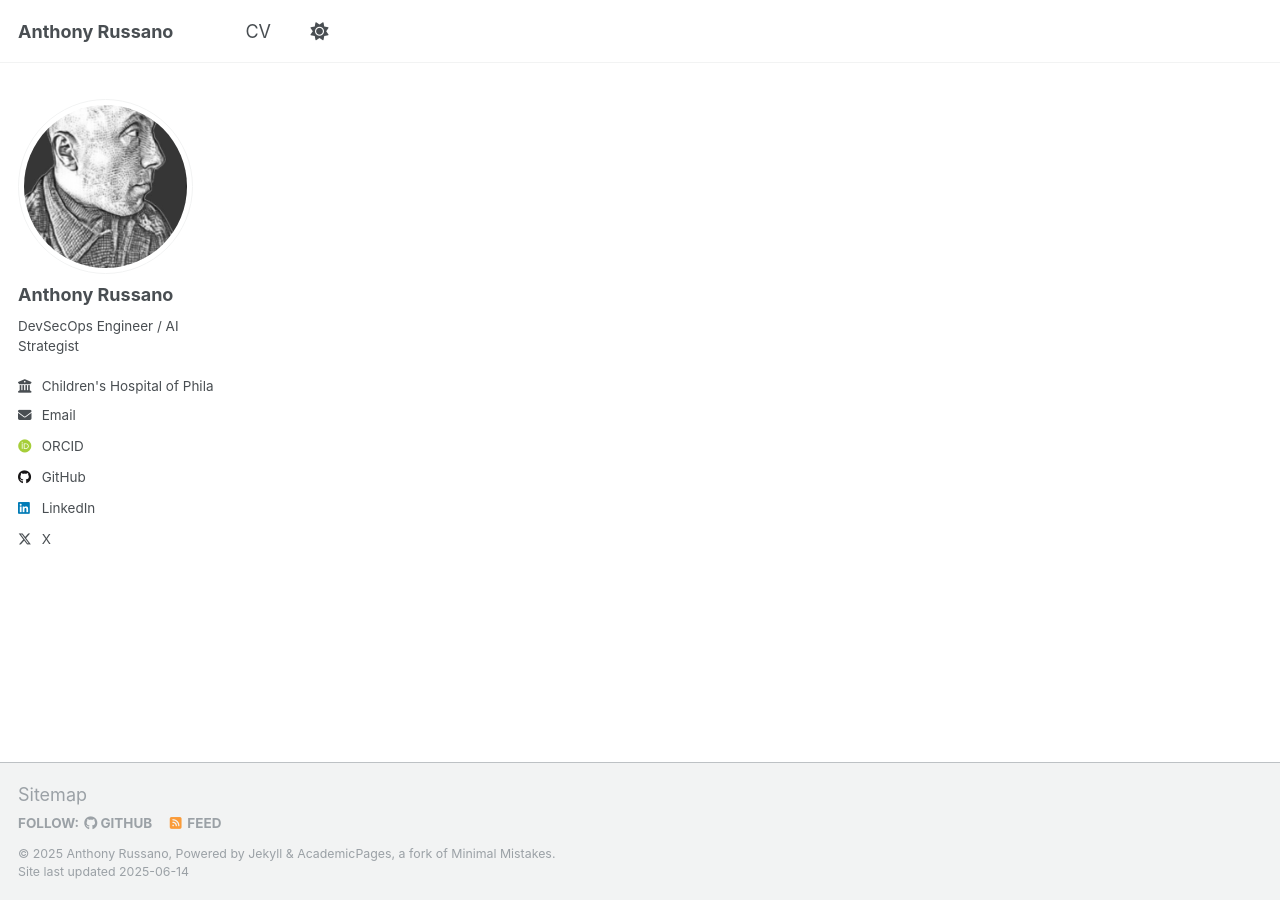
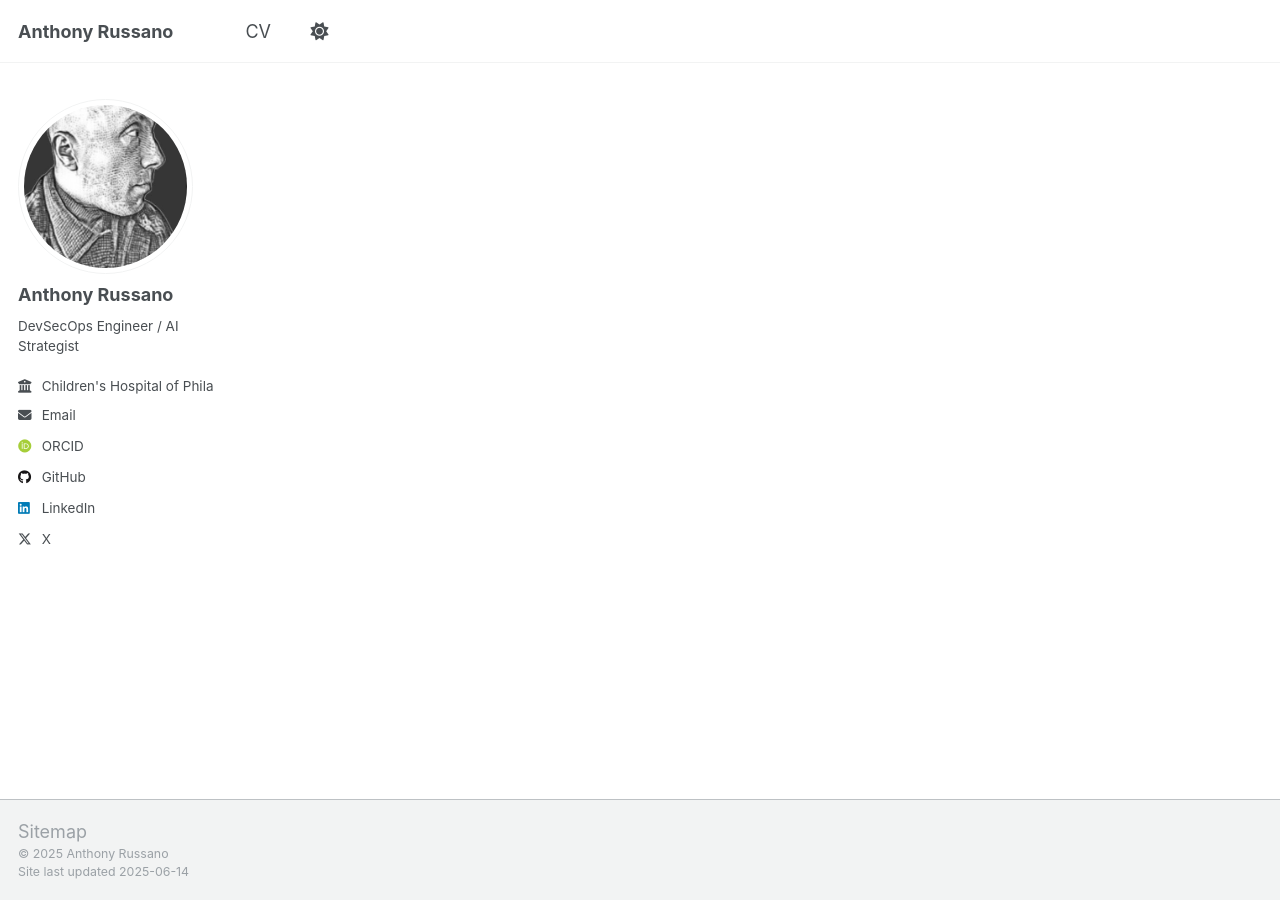
Before and after one commit to anthonyrussano/anthonyrussano.github.io, a Jekyll site: the page built from _pages/about.md, in a window 1280 px wide. Built offline with Jekyll 4.4.1, drawn with Linux system fonts in a browser that asks for light colours; some web fonts are replaced.

Commit message:
Update footer.html

```diff
--- a/_includes/footer.html
+++ b/_includes/footer.html
@@ -1,25 +1,4 @@
-{% include base_path %}
-
-{% if site.author.github or site.author.bitbucket or site.atom_feed.hide != true %}
-<div class="page__footer-follow">
-  <ul class="social-icons">
-    {% if site.data.ui-text[site.locale].follow_label %}
-      <li><strong>{{ site.data.ui-text[site.locale].follow_label }}</strong></li>
-    {% endif %}
-    {% if site.author.github %}
-      <li><a href="http://github.com/{{ site.author.github }}"><i class="fab fa-github" aria-hidden="true"></i> GitHub</a></li>
-    {% endif %}
-    {% if site.author.bitbucket %}
-      <li><a href="http://bitbucket.org/{{ site.author.bitbucket }}"><i class="fab fa-bitbucket" aria-hidden="true"></i> Bitbucket</a></li>
-    {% endif %}
-    {% if site.atom_feed.hide != true %}
-    <li><a href="{% if site.atom_feed.path %}{{ site.atom_feed.path }}{% else %}{{ base_path }}/feed.xml{% endif %}"><i class="fa fa-fw fa-rss-square" aria-hidden="true"></i> {{ site.data.ui-text[site.locale].feed_label | default: "Feed" }}</a></li>
-    {% endif %}
-  </ul>
-</div>
-{% endif %}
-
 <div class="page__footer-copyright">
-  &copy; {{ site.time | date: '%Y' }} {{ site.name | default: site.title }}, {{ site.data.ui-text[site.locale].powered_by | default: "Powered by" }} <a href="http://jekyllrb.com" rel="nofollow">Jekyll</a> &amp; <a href="https://github.com/academicpages/academicpages.github.io">AcademicPages</a>, a fork of <a href="https://mademistakes.com/work/minimal-mistakes-jekyll-theme/" rel="nofollow">Minimal Mistakes</a>.<br />
+  &copy; {{ site.time | date: '%Y' }} {{ site.name | default: site.title }}<br />
   Site last updated {{ "now" | date: '%Y-%m-%d' %}}
 </div>
```
